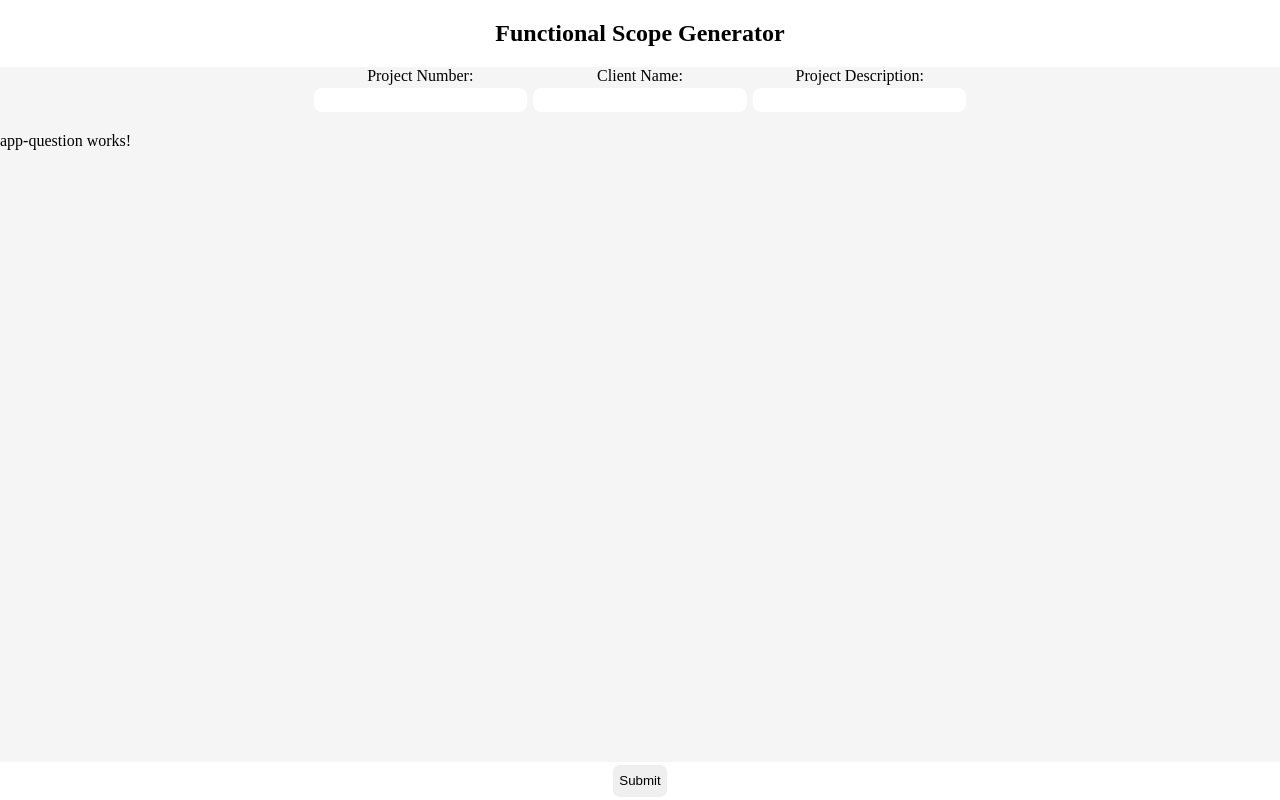
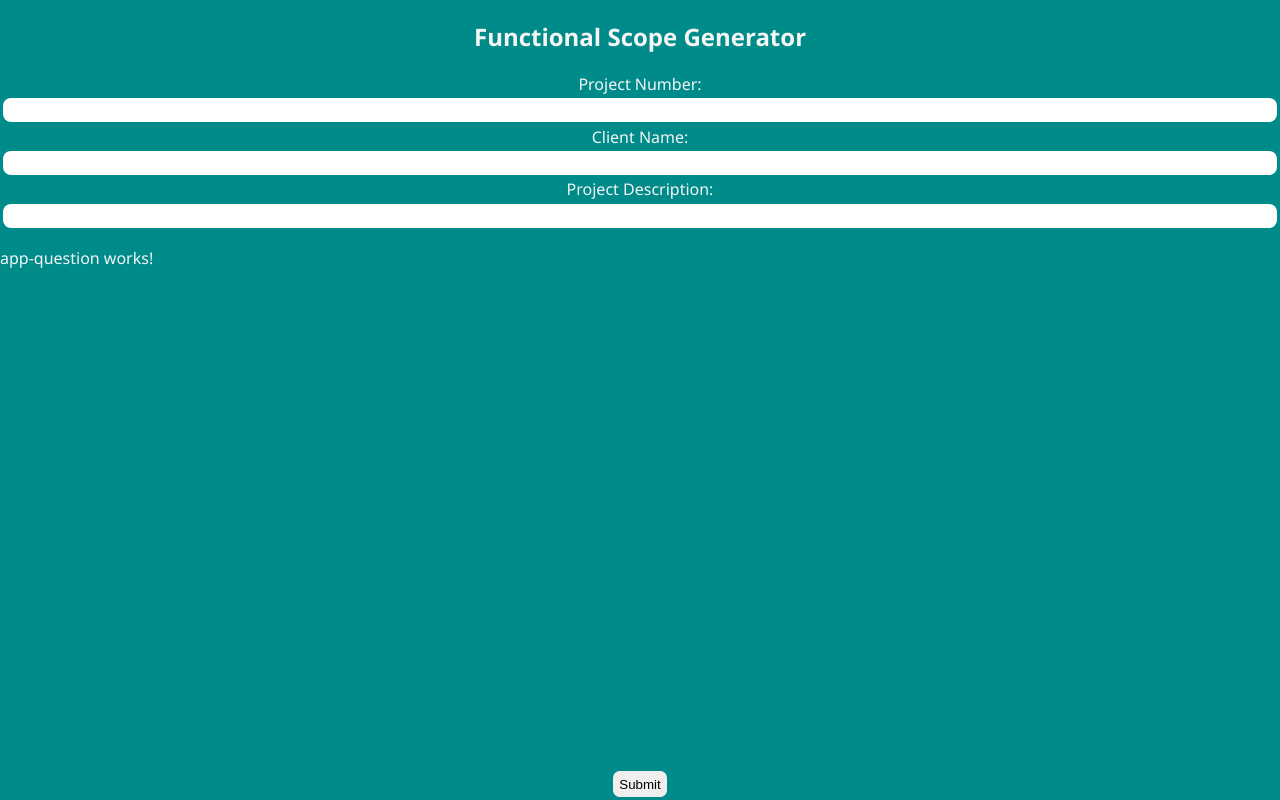
Before and after one commit to ryanjblajda/scope-generator, an Angular app: page / in a window 1280 px wide. Built offline with nearby package versions, Linux system fonts and the light colour scheme.

Commit message:
added font and colors

```diff
--- a/src/app/app.component.html
+++ b/src/app/app.component.html
@@ -3,13 +3,13 @@
     <h2>Functional Scope Generator</h2>
   </div>
   <div class="scope-details">
-    <div>
+    <div class="scope-details-item">
       <span>Project Number: </span><input/>
     </div>
-    <div>
+    <div  class="scope-details-item">
       <span>Client Name: </span><input/>
     </div>
-    <div>
+    <div  class="scope-details-item">
       <span>Project Description: </span><input/>
     </div>
   </div>
--- a/src/app/app.component.scss
+++ b/src/app/app.component.scss
@@ -9,13 +9,17 @@
     width: 100%;
     text-align: center;
     flex: 1 1 5%;
-    background-color: white;
+    background-color: darkcyan;
 }
 
 button {
     margin: .2em;
     border: none;
     border-radius: .5em;
+}
+
+button:active {
+    background-color: whitesmoke;
 }
 
 input {
@@ -26,6 +30,11 @@ input {
     padding: .2em;
 }
 
+input:focus {
+    text-decoration: none;
+    outline-width: 0;
+}
+
 span {
     display: block;
     text-align: center;
@@ -33,21 +42,32 @@ span {
 
 .scope-details {
     display: flex;
-    justify-content: center;
+    flex-direction: column;
     flex: 1 1 5%;
-    background-color: whitesmoke;
+    background-color: darkcyan;
+}
+
+.scope-details-item {
+    display: flex;
+    flex-direction: column;
 }
 
 .question-list {
+    display: flex;
     flex: 1 1 85%;
     width: 100%;
-    background-color: whitesmoke;
+    background-color: darkcyan;
+    border: none;
+}
+
+app-question {
+    flex: 1 1 0;
 }
 
 .footer {
     width: 100%;
     flex: 1 1 5%;
-    background-color: white;
+    background-color: darkcyan;
     display: flex;
     justify-content: center;
 }
--- a/src/styles.scss
+++ b/src/styles.scss
@@ -1,4 +1,6 @@
 html, body {
     margin: 0px;
     padding: 0px;
+    color: whitesmoke;
+    font-family: 'Segoe UI', Tahoma, Geneva, Verdana, sans-serif;
 }
```
